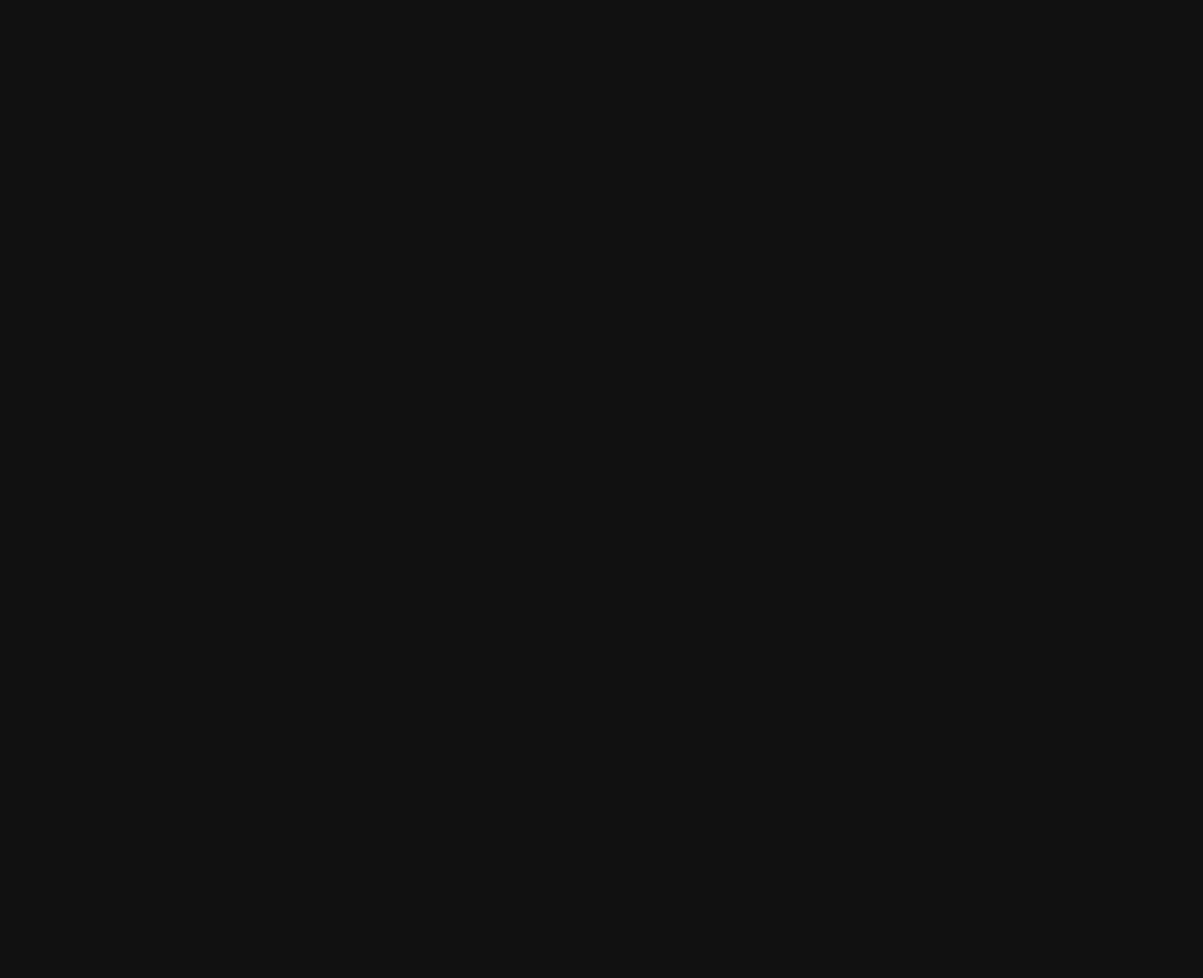
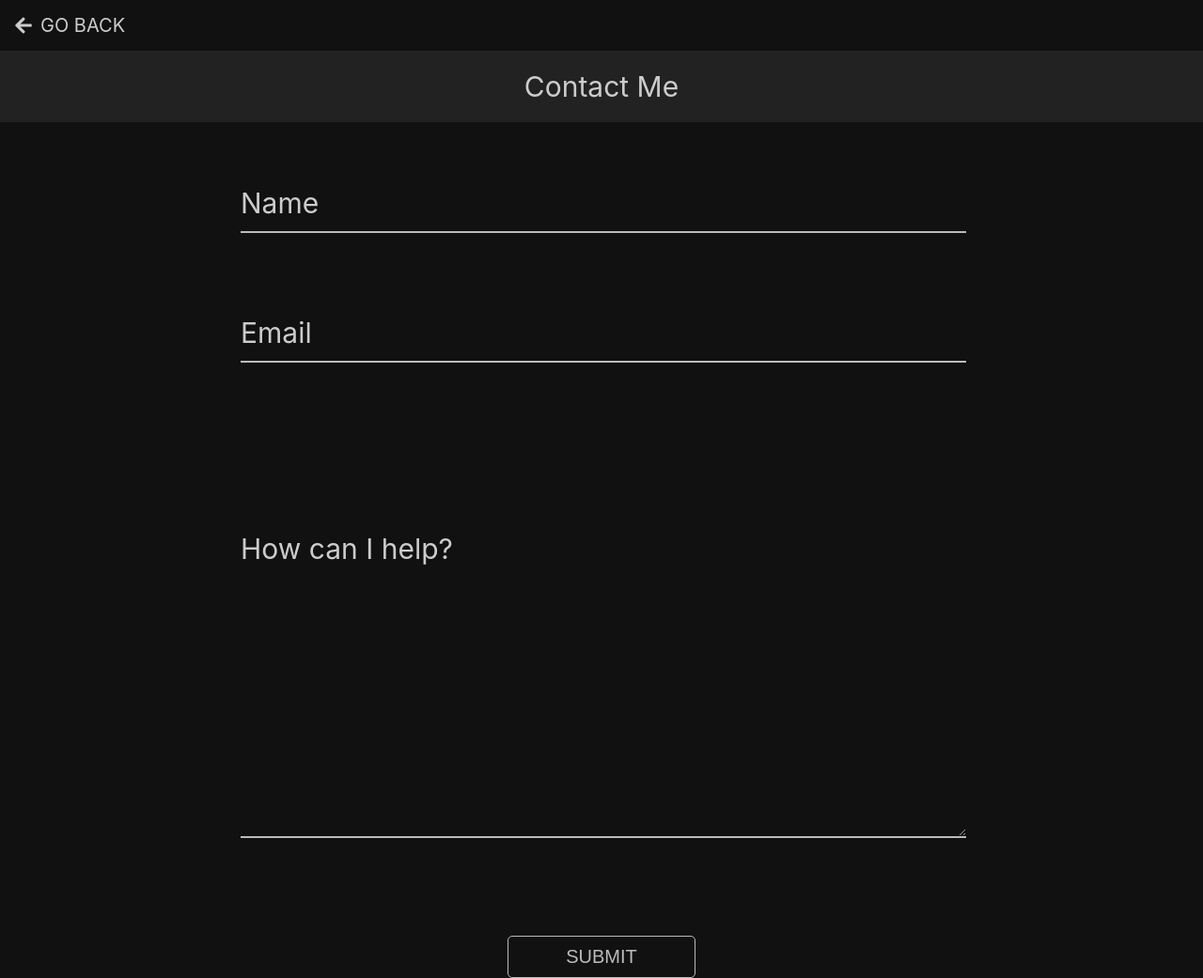
Before and after one commit to jatingandhidev/Portfolio, a React (Create React App) app: page /contact in a window 1280 px wide. Before the commit this address had no page. Shown: the whole page at 94% size. Before the commit the page ends 800 px from the top, so only its background shows below. Built offline with nearby package versions, Linux system fonts and the light colour scheme.

Commit message:
added contact form

```diff
--- a/src/App.js
+++ b/src/App.js
@@ -1,6 +1,7 @@
 import './App.css'
 import { Route, BrowserRouter, Routes } from 'react-router-dom'
 import SharedLayout from './SharedLayout'
+import ContactForm from './Pages/ContactForm'
 
 function App() {
   return (
@@ -8,6 +9,7 @@ function App() {
       <BrowserRouter>
         <Routes>
           <Route path="/" element={<SharedLayout />} />
+          <Route path="/contact" element={<ContactForm />} />
         </Routes>
       </BrowserRouter>
     </div>
--- a/src/Components/ContactLeft/index.js
+++ b/src/Components/ContactLeft/index.js
@@ -1,3 +1,4 @@
+import { Link } from 'react-router-dom'
 import './styles.css'
 import { IoIosSend } from 'react-icons/io'
 
@@ -5,9 +6,11 @@ const ContactLeft = () => {
   return (
     <div className="contact-content-left">
       <div className="left-heading">Get In Touch</div>
-      <div className="left-content">
-        send details <IoIosSend />
-      </div>
+      <Link to="/contact">
+        <div className="left-content">
+          send details <IoIosSend />
+        </div>
+      </Link>
     </div>
   )
 }
--- /dev/null
+++ b/src/Pages/ContactForm/index.js
@@ -0,0 +1,38 @@
+import { Link } from 'react-router-dom'
+import './styles.css'
+import { FaArrowLeft } from 'react-icons/fa'
+
+const ContactForm = () => {
+  return (
+    <div className="contact-form-container">
+      <Link to="/">
+        <div className="go-back-btn">
+          <FaArrowLeft />
+          Go Back
+        </div>
+      </Link>
+
+      <div className="contact-form-header">Contact Me</div>
+      <div className="contact-form">
+        <form action="">
+          <div className="input-field input-name">
+            <input type="text" id="name" name="name" required="required" />
+            <span>Name</span>
+          </div>
+          <div className="input-field input-email">
+            <input type="text" id="email" name="email" required="required" />
+            <span>Email</span>
+          </div>
+          <div className="input-field textarea-message">
+            <textarea id="message" name="message" required="required" />
+            <span>How can I help?</span>
+          </div>
+          <button type="submit" className="submit-button">
+            Submit
+          </button>
+        </form>
+      </div>
+    </div>
+  )
+}
+export default ContactForm
--- /dev/null
+++ b/src/Pages/ContactForm/styles.css
@@ -0,0 +1,139 @@
+.contact-form-container {
+  color: var(--secondary-color-2);
+}
+
+.go-back-btn {
+  font-size: var(--font-small);
+  color: var(--secondary-color-2);
+  display: block;
+  margin: 15px;
+  display: flex;
+  justify-content: left;
+  gap: 0.5rem;
+  align-items: center;
+  text-transform: uppercase;
+  cursor: pointer;
+}
+
+.contact-form-header {
+  width: 100%;
+  text-align: center;
+  font-size: var(--font-medium);
+  background-color: var(--primary-color-2);
+  padding: 20px 0;
+}
+
+.contact-form {
+  display: flex;
+  justify-content: center;
+  margin-top: 50px;
+}
+
+.contact-form form {
+  display: flex;
+  flex-direction: column;
+  align-items: center;
+  width: 100%;
+  gap: 50px;
+}
+
+.input-field {
+  position: relative;
+  width: 80%;
+}
+
+.input-field input,
+textarea {
+  width: 100%;
+  border: none;
+  background: transparent;
+  border-bottom: 2px solid var(--secondary-color-3);
+  font-size: var(--font-medium);
+  color: var(--secondary-color-3);
+  transition: 0.3s;
+}
+
+.input-field span {
+  position: absolute;
+  transform: translateY(-40px);
+  font-size: var(--font-medium);
+  transition: 0.3s;
+  z-index: -1;
+}
+
+.input-field textarea {
+  min-height: 200px;
+}
+
+.input-field textarea ~ span {
+  transform: translateY(-230px);
+}
+
+.input-field input:valid ~ span,
+.input-field input:focus ~ span {
+  transform: translateY(-55px);
+  font-size: var(--font-small);
+}
+
+.input-field textarea:valid ~ span,
+.input-field textarea:focus ~ span {
+  transform: translateY(-240px);
+  font-size: var(--font-small);
+}
+
+.submit-button {
+  width: 100px;
+  background-color: transparent;
+  border: 1px solid var(--secondary-color-3);
+  color: var(--secondary-color-3);
+  padding: 10px;
+  font-size: var(--font-small);
+  text-transform: uppercase;
+  border-radius: 5px;
+  cursor: pointer;
+  transition: 0.3s;
+}
+
+.submit-button:hover {
+  scale: 1.1;
+}
+
+@media (width>=1024px) {
+  .contact-form {
+    margin-top: 80px;
+  }
+  .contact-form form {
+    gap: 100px;
+  }
+  .input-field {
+    width: 60%;
+  }
+
+  .input-field span {
+    transform: translateY(-50px);
+  }
+
+  .input-field textarea {
+    min-height: 400px;
+  }
+
+  .input-field textarea ~ span {
+    transform: translateY(-330px);
+  }
+
+  .input-field input:valid ~ span,
+  .input-field input:focus ~ span {
+    transform: translateY(-80px);
+    font-size: var(--font-small);
+  }
+
+  .input-field textarea:valid ~ span,
+  .input-field textarea:focus ~ span {
+    transform: translateY(-460px);
+    font-size: var(--font-small);
+  }
+
+  .submit-button {
+    width: 200px;
+  }
+}
--- a/src/Sections/Footer/styles.css
+++ b/src/Sections/Footer/styles.css
@@ -1,6 +1,13 @@
 .footer {
   text-align: center;
   color: var(--secondary-color-2);
+  background-color: var(--primary-color-2);
   font-size: var(--font-small);
-  margin: 10px;
+  padding: 10px;
 }
+
+@media (width>=1024px) {
+  .footer {
+    background-color: var(--primary-color-3);
+  }
+}
```
